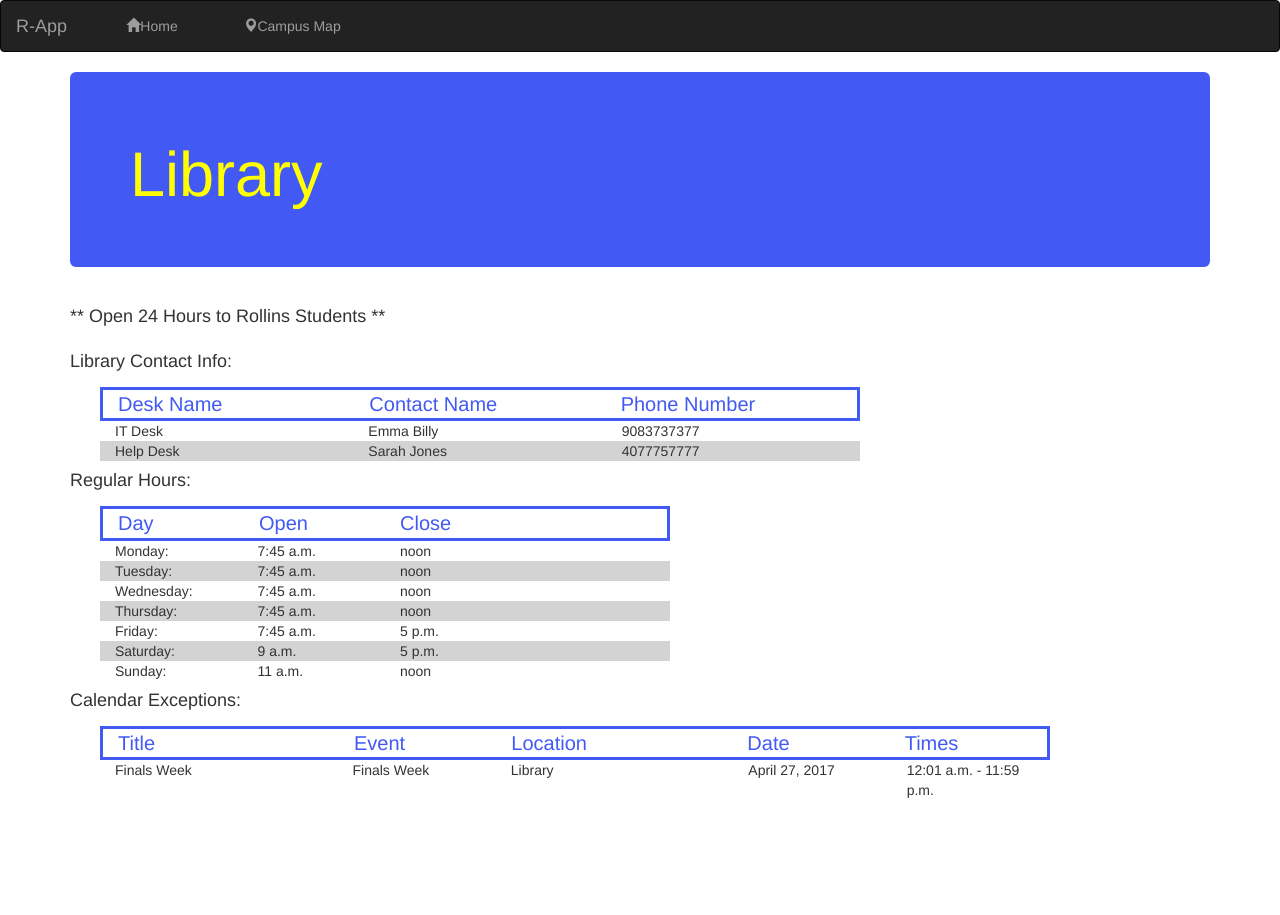
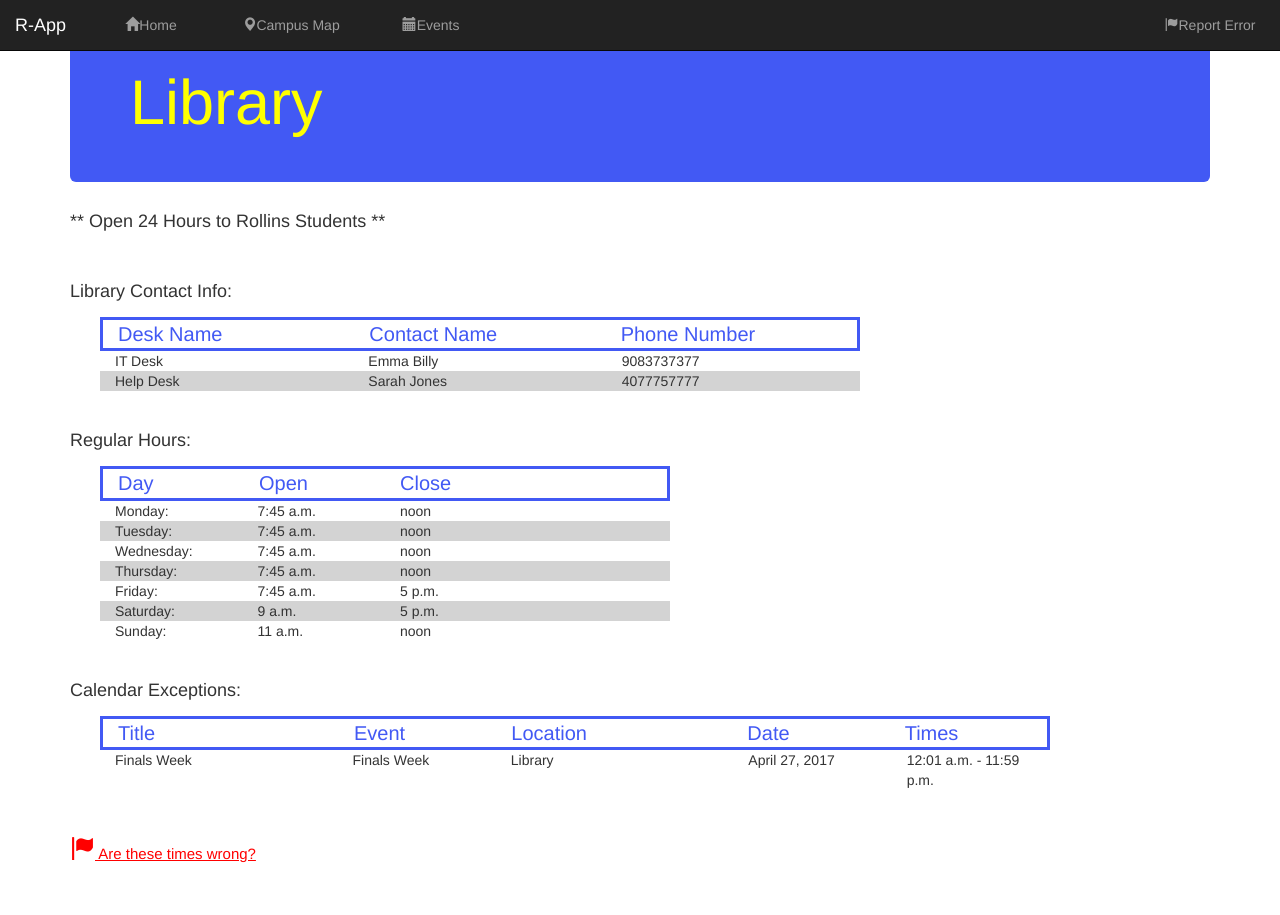
Before and after one commit to emma-github-acct/R-App, a Django app: page /location/1/ in a window 1280 px wide. Before the commit the page ends 798 px from the top, so only its background shows below. Run offline with Django 3.2, Linux system fonts and the light colour scheme; data comes from the database, SQL or seed files in the repository; both versions use the stored data as it was after the commit; some libraries are stand-ins or nearby versions.

Commit message:
Adds entries to database, fixes bug for calendar exceptions, adds helper text, adds to nav bar, allows user to flag errors

```diff
--- a/r_app/display/admin.py
+++ b/r_app/display/admin.py
@@ -4,6 +4,7 @@
 from .models import Contact
 from .models import CalendarException
 from .models import EventsCalendar
+from .models import ReportFlag
 
 class LocationAdmin(admin.ModelAdmin):
 	list_display = ['location_title', 'map_id', 'monday_open', 'monday_close', 'tuesday_open', 'tuesday_close', 'wednesday_open', 'wednesday_close', 'thursday_open', 'thursday_close', 'friday_open', 'friday_close', 'saturday_open', 'saturday_close', 'sunday_open', 'sunday_close']
@@ -17,7 +18,11 @@
 class CalendarExceptionAdmin(admin.ModelAdmin):
     list_display = ['title', 'location_title', 'date', 'opening_time', 'closing_time']
 
+class ReportFlagAdmin(admin.ModelAdmin):
+    list_display = [ 'location', 'description', 'created_date'];
+
 admin.site.register(Location, LocationAdmin)
 admin.site.register(Contact, ContactAdmin)
 admin.site.register(EventsCalendar, EventsCalendarAdmin)
 admin.site.register(CalendarException, CalendarExceptionAdmin)
+admin.site.register(ReportFlag, ReportFlagAdmin)
--- a/r_app/display/views.py
+++ b/r_app/display/views.py
@@ -1,10 +1,25 @@
-from django.shortcuts import render
+from django.shortcuts import render, redirect
 from django.http import Http404
 from datetime import datetime, date
+from django.utils import timezone
 
 from display.models import Location
 from display.models import Contact
 from display.models import CalendarException
+from .forms import ReportFlagForm
+
+def report_flag(request):
+    if request.method == "POST":
+        form = ReportFlagForm(request.POST)
+        if form.is_valid():
+            flagmod = form.save(commit=True)
+            flagmod.save()
+            return redirect('index')
+    else:
+        form = ReportFlagForm()
+    return render(request, 'display/report_flag.html', {
+        'form': form
+    })
 
 def index(request):
     locations = Location.objects.all()
@@ -21,7 +36,7 @@
         contacts = Contact.objects.filter(location_title=location)
         exceptions = CalendarException.objects.filter(location_title=location)
         today = date.today()
-        exceptions_today = CalendarException.objects.filter(date__year=today.year, date__month=today.month, date__day=today.day)
+        exceptions_today = CalendarException.objects.filter(date__year=today.year, date__month=today.month, date__day=today.day, location_title=location)
     except Location.DoesNotExist:
         raise Http404('This item does not exist')
     return render(request, 'display/location_detail.html', {
--- a/r_app/r_app/static/locationButtonStyler.js
+++ b/r_app/r_app/static/locationButtonStyler.js
@@ -217,7 +217,7 @@
         var hasExceptions = false;
         var object = RAPP.LocationManager.getExceptionTimeIdtoExceptionTimeValueObject();
         for ( var loc_id in object ){
-            if ( loc.includes( location_id )){
+            if ( loc_id.includes( location_id )){
                 hasExceptions = true;
             }
         }
--- a/r_app/r_app/static/main.css
+++ b/r_app/r_app/static/main.css
@@ -1,5 +1,5 @@
 
-/* Header */
+/***** Header *****/
 
 .container {
     margin-bottom: 50px;
@@ -7,6 +7,7 @@
 .jumbotron {
     background-color: #4259f4 !important;
     font: yellow;
+    padding-bottom: 35px !important;
 }
 
 .jumbotronTitle {
@@ -23,7 +24,7 @@
 text-align:center;
 }
 
-/* Location Button Page */
+/***** Location Button Page *****/
 
 .location_button {
     height: inherit;
@@ -40,10 +41,15 @@
     width: 100%;
 }
 
-/* Location Detail Page */
+/***** Location Detail Page *****/
+
+.flag {
+    color: red;
+    font-size: 25px;
+}
 
 .sectionHeader {
-    padding-top: 10px;
+    padding-top: 40px;
     padding-bottom: 5px;
     clear:both;
 }
@@ -66,6 +72,7 @@
 
 .locationTable {
     margin-left: 30px;
+    clear:both;
 }
 
 .exceptionTable {
@@ -74,3 +81,34 @@
     border: solid;
     border-color: red;
 }
+
+
+.flagDiv {
+    clear:both;
+    padding-top: 45px;
+}
+
+.flagLabel {
+    padding-top: 30px;
+    font-size: 15px;
+    color: red;
+    text-decoration: underline;
+}
+
+.flagBadge.badge {
+    font-size: 15px;
+    background-color: yellow;
+    color: red;
+}
+
+/***** Report Flags Page *****/
+
+.reportFlagHelperText.badge {
+    background-color: #4259f4 !important;
+    color: yellow;
+    margin-bottom: 10px;
+}
+
+.fieldWrapper {
+    margin-bottom: 45px;
+}
--- a/r_app/r_app/templates/base.html
+++ b/r_app/r_app/templates/base.html
@@ -18,23 +18,8 @@
         <script src="{% static 'timeManager.js' %}"></script>
         <script src="{% static 'locationButtonStyler.js' %}"></script>
     </head>
-    <!--
     <body>
         <nav class="navbar navbar-inverse navbar-fixed-top">
-            <div class="container-fluid">
-                <ul class="nav navbar-nav">
-                    <li>
-                        <a href="{% url 'index' %}">Home</a>
-                    </li>
-                    <li>
-                        <a href="http://campus-map.rollins.edu/map/index.php?id=65" class="external">Campus Map</a>
-                    </li>
-                </ul>
-            </div>
-        </nav>
- -->
-
-        <nav class="navbar navbar-inverse">
           <div class="container-fluid">
             <div class="navbar-header">
               <button type="button" class="navbar-toggle" data-toggle="collapse" data-target="#myNavbar">
@@ -54,12 +39,20 @@
                         <a href="http://campus-map.rollins.edu/map/index.php?id=65" class="external">
                             <span class="glyphicon glyphicon-map-marker"></span>Campus Map</a>
                     </li>
+                    <li>
+                        <a href="http://calendar.activedatax.com/rollins/EventList.aspx?fromdate=4/26/2017&todate=5/2/2017&display=Week&view=DateTime" class="external">
+                            <span class="glyphicon glyphicon-calendar"></span>Events</a>
+                    </li>
+                </ul>
+                <ul class="nav navbar-nav navbar-right">
+                    <li>
+                        <a href="{% url 'report_flag' %}">
+                            <span class="glyphicon glyphicon-flag"></span>Report Error</a>
+                    </li>
                 </ul>
             </div>
           </div>
         </nav>
-
-
 
         <div class="container">
         {% block content %}
--- a/r_app/r_app/templates/display/location_detail.html
+++ b/r_app/r_app/templates/display/location_detail.html
@@ -1,6 +1,7 @@
 {% extends "base.html" %}
 
 {% block content %}
+
     <div class="jumbotron">
         <h1 class=jumbotronTitle>{{ location.location_title|capfirst }}</h1>
     </div>
@@ -29,7 +30,7 @@
 
     <!-- ***** If open 24 hour ***** -->
     {% if location.open_24_hours_for_students %}
-        <h4 class="sectionHeader">** Open 24 Hours to Rollins Students **</h4>
+        <h4 style="margin-top:10px">** Open 24 Hours to Rollins Students **</h4>
     {% endif %}
 
 
@@ -90,85 +91,133 @@
             <div id="monday" class="col-xs-3 col-sm-3 col-md-3 col-lg-3">
                 Monday:
             </div>
+            {% if location.monday_open == location.monday_close %}
+            <div id="mondayOpen" class="col-xs-3 col-sm-3 col-md-3 col-lg-3"></div>
+            <div id="mondayClose" class="col-xs-3 col-sm-3 col-md-3 col-lg-3">
+                Closed
+            </div>
+            {% else %}
             <div id="mondayOpen" class="col-xs-3 col-sm-3 col-md-3 col-lg-3">
                 {{ location.monday_open }}
             </div>
             <div id="mondayClose" class="col-xs-3 col-sm-3 col-md-3 col-lg-3">
                 {{ location.monday_close }}
             </div>
+            {% endif %}
         </div>
         <div class="grey_row row">
             <div id="tuesday" class="col-xs-3 col-sm-3 col-md-3 col-lg-3">
                 Tuesday:
             </div>
+            {% if location.tuesday_open == location.tuesday_close %}
+            <div id="tuesdayOpen" class="col-xs-3 col-sm-3 col-md-3 col-lg-3"></div>
+            <div id="tuesdayClose" class="col-xs-3 col-sm-3 col-md-3 col-lg-3">
+                Closed
+            </div>
+            {% else %}
             <div id="tuesdayOpen" class="col-xs-3 col-sm-3 col-md-3 col-lg-3">
                 {{ location.tuesday_open }}
             </div>
             <div id="tuesdayClose" class="col-xs-3 col-sm-3 col-md-3 col-lg-3">
                 {{ location.tuesday_close }}
             </div>
+            {% endif %}
         </div>
         <div class="row">
             <div id="wednesday" class="col-xs-3 col-sm-3 col-md-3 col-lg-3">
                 Wednesday:
             </div>
+            {% if location.wednesday_open == location.wednesday_close %}
+            <div id="wednesdayOpen" class="col-xs-3 col-sm-3 col-md-3 col-lg-3"></div>
+            <div id="wednesdayClose" class="col-xs-3 col-sm-3 col-md-3 col-lg-3">
+                Closed
+            </div>
+            {% else %}
             <div id="wednesdayOpen" class="col-xs-3 col-sm-3 col-md-3 col-lg-3">
                 {{ location.wednesday_open }}
             </div>
             <div id="wednesdayClose" class="col-xs-3 col-sm-3 col-md-3 col-lg-3">
                 {{ location.wednesday_close }}
             </div>
+            {% endif %}
         </div>
         <div class="grey_row row">
             <div id="thursday" class="col-xs-3 col-sm-3 col-md-3 col-lg-3">
                 Thursday:
             </div>
+            {% if location.thursday_open == location.thursday_close %}
+            <div id="thursdayOpen" class="col-xs-3 col-sm-3 col-md-3 col-lg-3"></div>
+            <div id="thursdayClose" class="col-xs-3 col-sm-3 col-md-3 col-lg-3">
+                Closed
+            </div>
+            {% else %}
             <div id="thursdayOpen" class="col-xs-3 col-sm-3 col-md-3 col-lg-3">
                 {{ location.thursday_open }}
             </div>
             <div id="thursdayClose" class="col-xs-3 col-sm-3 col-md-3 col-lg-3">
                 {{ location.thursday_close }}
             </div>
+            {% endif %}
         </div>
         <div class="row">
             <div id="friday" class="col-xs-3 col-sm-3 col-md-3 col-lg-3">
                 Friday:
             </div>
+            {% if location.friday_open == location.friday_close %}
+            <div id="fridayOpen" class="col-xs-3 col-sm-3 col-md-3 col-lg-3"></div>
+            <div id="fridayClose" class="col-xs-3 col-sm-3 col-md-3 col-lg-3">
+                Closed
+            </div>
+            {% else %}
             <div id="fridayOpen" class="col-xs-3 col-sm-3 col-md-3 col-lg-3">
                 {{ location.friday_open }}
             </div>
             <div id="fridayClose" class="col-xs-3 col-sm-3 col-md-3 col-lg-3">
                 {{ location.friday_close }}
             </div>
+            {% endif %}
         </div>
         <div class="grey_row row">
             <div id="saturday" class="col-xs-3 col-sm-3 col-md-3 col-lg-3">
                 Saturday:
             </div>
+            {% if location.saturday_open == location.saturday_close %}
+            <div id="saturdayOpen" class="col-xs-3 col-sm-3 col-md-3 col-lg-3"></div>
+            <div id="saturdayClose" class="col-xs-3 col-sm-3 col-md-3 col-lg-3">
+                Closed
+            </div>
+            {% else %}
             <div id="saturdayOpen" class="col-xs-3 col-sm-3 col-md-3 col-lg-3">
                 {{ location.saturday_open }}
             </div>
             <div id="saturdayClose" class="col-xs-3 col-sm-3 col-md-3 col-lg-3">
                 {{ location.saturday_close }}
             </div>
+            {% endif %}
         </div>
         <div class="row">
             <div id="sunday" class="col-xs-3 col-sm-3 col-md-3 col-lg-3">
                 Sunday:
             </div>
+            {% if location.sunday_open == location.sunday_close %}
+            <div id="sundayOpen" class="col-xs-3 col-sm-3 col-md-3 col-lg-3"></div>
+            <div id="sundayClose" class="col-xs-3 col-sm-3 col-md-3 col-lg-3">
+                Closed
+            </div>
+            {% else %}
             <div id="sundayOpen" class="col-xs-3 col-sm-3 col-md-3 col-lg-3">
                 {{ location.sunday_open }}
             </div>
             <div id="sundayClose" class="col-xs-3 col-sm-3 col-md-3 col-lg-3">
                 {{ location.sunday_close }}
             </div>
+            {% endif %}
         </div>
     </div>
 
     <!-- ***** Calendar Exceptions ***** -->
     {% if exceptions|length > 0 %}
     <h4 class="sectionHeader">Calendar Exceptions:</h4>
-    <div class="locationTableTitle">
     <div id="calendarExceptions" class="locationTable col-xs-12 col-sm-12 col-md-10 col-lg-10">
         <div class="titleRow row">
             <div class="col-xs-3 col-sm-3 col-md-3 col-lg-3">
@@ -218,8 +267,15 @@
         </div>
         {% endfor %}
     </div>
+    {% endif %}
+
+    <div class="flagDiv">
+        <a class="flagLabel" href="{% url 'report_flag' %}">
+            <span class="flag glyphicon glyphicon-flag"></span>
+            Are these times wrong?
+        </a>
     </div>
-    {% endif %}
+
 
 
 {% endblock %}
--- a/r_app/r_app/urls.py
+++ b/r_app/r_app/urls.py
@@ -6,4 +6,5 @@
     url(r'^$', views.index, name='index'),
     url(r'^location/(?P<id>\d+)/', views.location_detail, name='location_detail'),
     url(r'^admin/', include(admin.site.urls)),
+    url(r'^report/flag/$', views.report_flag, name='report_flag'),
 ]
```
Also changed, not shown: r_app/display/forms.py (added, +9 -0 lines), r_app/display/models.py (+27 -15 lines), r_app/r_app/static/locationManager.js (+24 -14 lines), r_app/db.sqlite3, 5 other files. Lines whose indentation alone changed are shown as unchanged.
